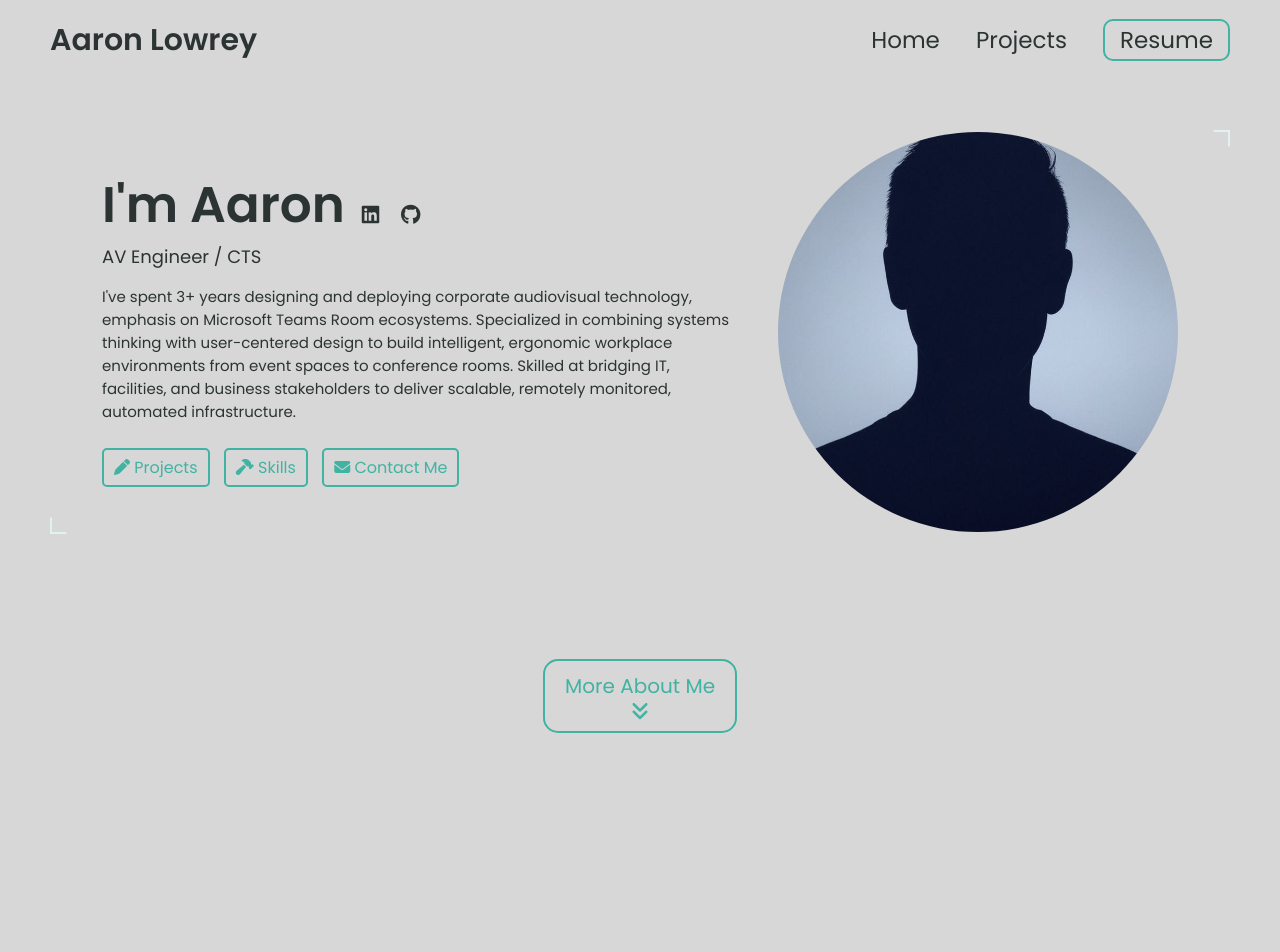
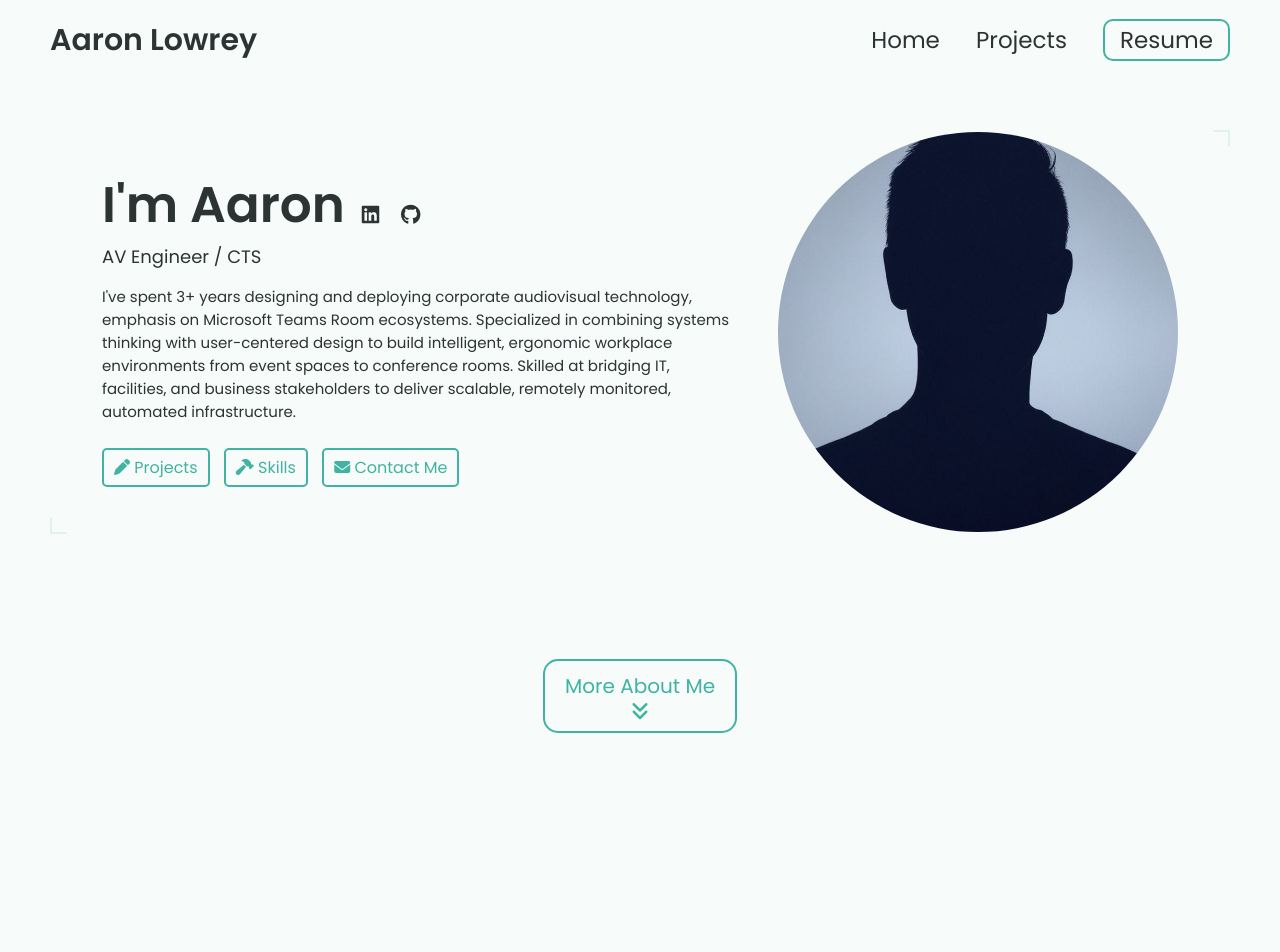
Before and after one commit to ElionEvolved/ElionEvolved.github.io, a Jekyll site: the page built from index.html, in a window 1280 px wide. Shown: the top 952 px of the page. Built offline with Jekyll 4.4.1, drawn with Linux system fonts in a browser that asks for light colours.

Commit message:
Update _config.yml

```diff
--- a/_config.yml
+++ b/_config.yml
@@ -87,7 +87,7 @@ colors: # this is the basic theme
   border: "#e0f2ef"
   link: "#40b3a2"
   highlight: "#2a9d8f"
-  background: "#d7d7d7"
+  background: "#f7fbfa"
   light_background: "#f0f9f7"
 
 # A few examples.
```
